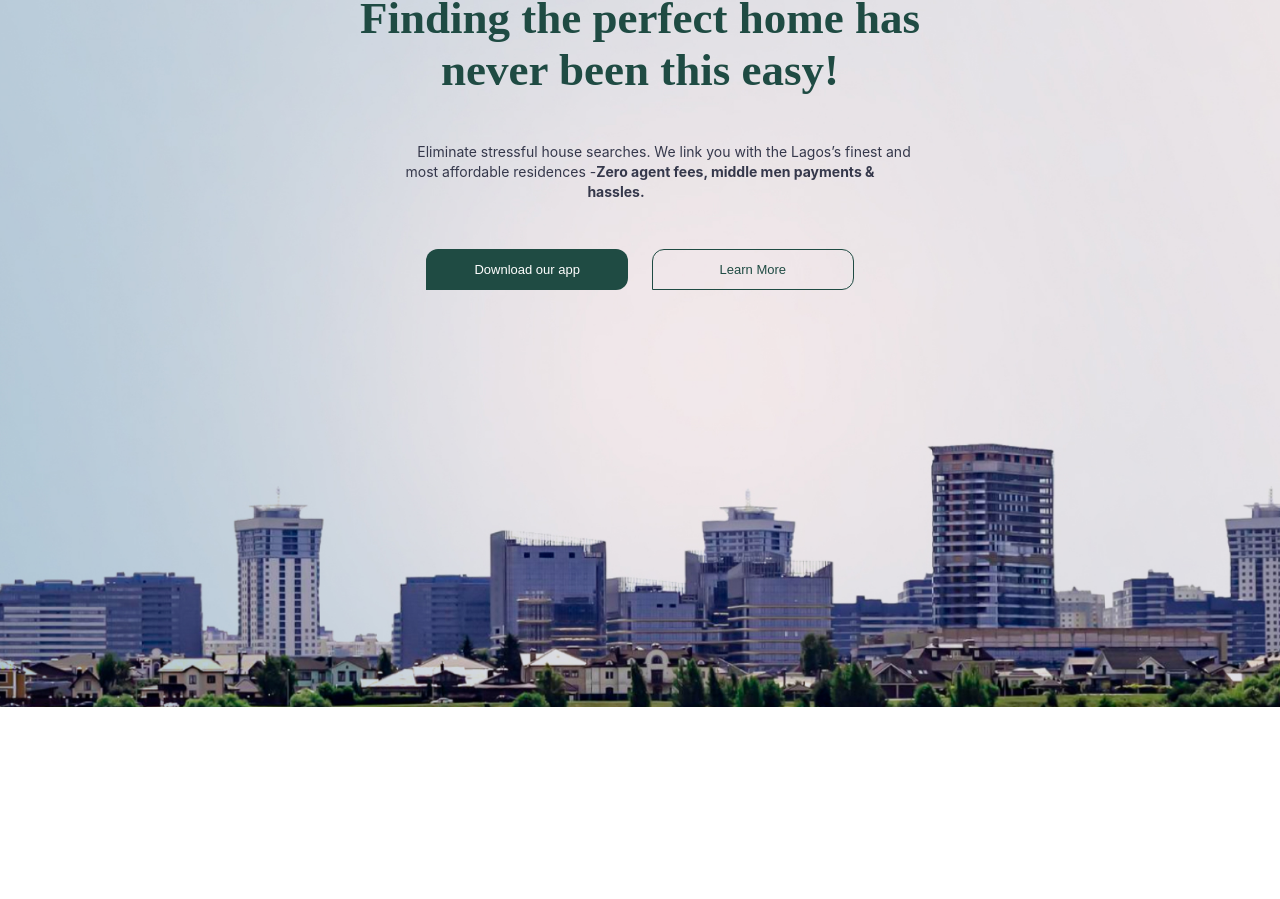
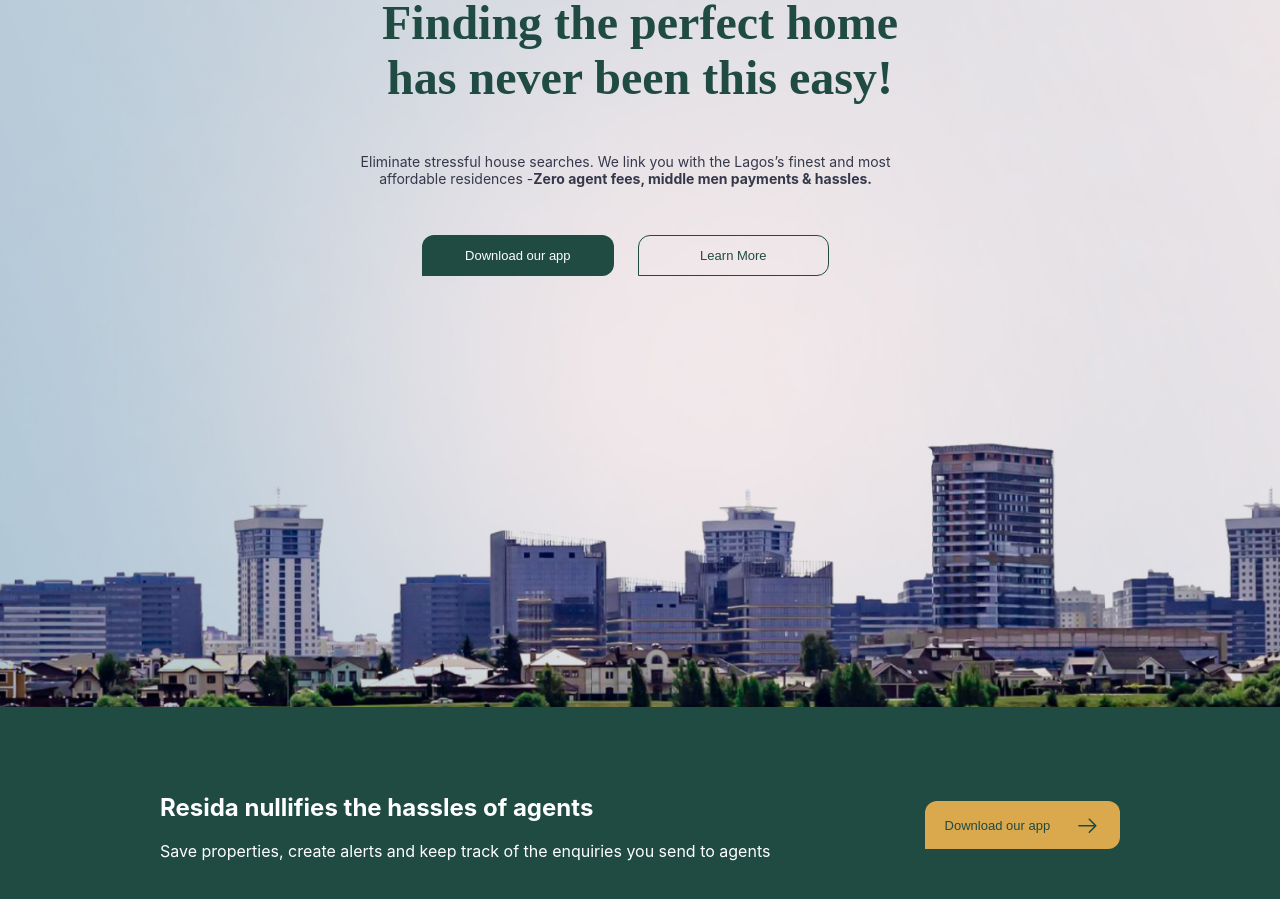
Before and after one commit to Rosemary-Oti/Resida, a React (Create React App) app: page / in a window 1280 px wide. Shown: the part 149-1048 px from the top of the page. Before the commit the page ends 856 px from the top, so only its background shows below. Built offline with nearby package versions, Linux system fonts and the light colour scheme.

Commit message:
added subHero

```diff
--- a/src/components/heroSection/heroSectionStyle.css
+++ b/src/components/heroSection/heroSectionStyle.css
@@ -14,15 +14,15 @@
     height: max-content;
 }
 .hero_section_content p{
-    font-size: 45px;
+    font-size: 48px;
     color: #1F4B43;
     text-align: center;
     font-weight: bold;
     font-family: 'Times New Roman', Times, serif;
 }
-.hero_section_content span{
+.hero_section_content div{
     font-size: 14px;
-    padding: 0 3rem;
+    width: 95%;
     text-align: center;
     color: #35384B;
 
@@ -38,7 +38,7 @@
 
 }
 
-@media (max-width: 768px) {
+@media (max-width: 841px) {
     .hero_section_container {
         height: 92vh;
         width: 100vw;
--- a/src/components/heroSection/index.jsx
+++ b/src/components/heroSection/index.jsx
@@ -12,10 +12,10 @@ const HeroSection = () => {
     >
     <div className='hero_section_content'>
         <p>Finding the perfect home has never been this easy!</p>
-        <span>
+        <div>
         {'Eliminate stressful house searches. We link you with the Lagos’s finest and most affordable residences'} -
          <strong>Zero agent fees, middle men payments & hassles.</strong>
-        </span>
+        </div>
 
         <div className='btn_container'>
 
--- /dev/null
+++ b/src/components/subHeroSection/index.jsx
@@ -0,0 +1,28 @@
+import React from 'react'
+import './subHeroSectionStyle.css'
+import Button from 'shared/button'
+import { GoArrowRight } from "react-icons/go";
+
+const SubHeroSection = () => {
+  return (
+    <section className='sub_hero_section_container'>
+        <div className='sub_hero_text'>
+            <h1>Resida nullifies the hassles of agents</h1>
+            <p>Save properties, create alerts and keep track of the enquiries you send to agents</p>
+        </div>
+        <div className='sub_hero_cta'>
+           <Button style={{
+            width: "195px",
+            color: '#1F4B43',
+            padding: "7px 12px",
+            backgroundColor: '#DBA94D'
+
+           }} btnName={"Download our app"}
+           rightIcon={<GoArrowRight color='#1F4B43' size={25}/>}
+           />
+        </div>
+    </section>
+  )
+}
+
+export default SubHeroSection
--- /dev/null
+++ b/src/components/subHeroSection/subHeroSectionStyle.css
@@ -0,0 +1,31 @@
+.sub_hero_section_container{
+    height: 236px;
+    background-color: #1F4B43;
+    color: #fff;
+    display: flex;
+    align-items: center;
+    justify-content: space-between;
+    padding: 0 10rem;
+    overflow: hidden;
+}
+.sub_hero_text{
+    text-align: left;
+}
+
+@media(max-width: "841px") {
+    .sub_hero_section_container{
+        flex-direction: column;
+        padding: 0 2rem;
+        justify-content: center;
+        gap: 12px;
+
+    }
+    .sub_hero_text h1{
+        font-size: 20px;
+        text-align: center;
+    }
+    .sub_hero_text p{
+        font-size: 15px;
+        text-align: center;
+    }
+}
--- a/src/shared/button/buttonStyle.css
+++ b/src/shared/button/buttonStyle.css
@@ -14,6 +14,9 @@
     border-top-right-radius: 12px;
     background-color: transparent;
     border-bottom-right-radius: 12px;
+    display: flex;
+    align-items: center;
+    justify-content: space-around;
 }
 .outline:hover, .btn:hover{
     opacity: 0.7;
@@ -34,6 +37,12 @@
     border-top-right-radius: 12px;
     border: 1px solid transparent;
     border-bottom-right-radius: 12px;
+    display: flex;
+    align-items: center;
+    justify-content: space-around;
+}
+.right_icon, .left_icon{
+    margin-top: 4px;
 }
 
 @media (max-width:841px){
--- a/src/shared/button/index.jsx
+++ b/src/shared/button/index.jsx
@@ -1,9 +1,15 @@
 import React from 'react'
 import './buttonStyle.css'
 
-const Button = ({style, btnName, outline}) => {
+
+const Button = ({style, btnName, outline, rightIcon, leftIcon}) => {
   return (
-    <button style={style} className={`${outline ? "outline" : "btn"} `}>{btnName}</button>
+    <button style={style} className={`${outline ? "outline" : "btn"} `}>
+      {leftIcon && <span className='left_icon'>{leftIcon}</span>}
+
+      {btnName}
+      {rightIcon && <span className='right_icon'>{rightIcon}</span>}
+      </button>
   )
 }
 
--- a/src/views/landingPage/index.jsx
+++ b/src/views/landingPage/index.jsx
@@ -2,11 +2,13 @@ import React from 'react'
 // import './landingPageStyle.css'
 import Header from 'shared/header'
 import Hero from 'components/heroSection'
+import SubHeroSection from 'components/subHeroSection'
 const LandingPage = () => {
   return (
     <div>
       <Header />
       <Hero />
+      <SubHeroSection />
     </div>
   )
 }
```
